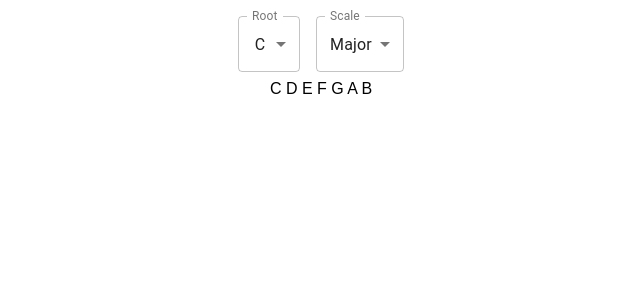
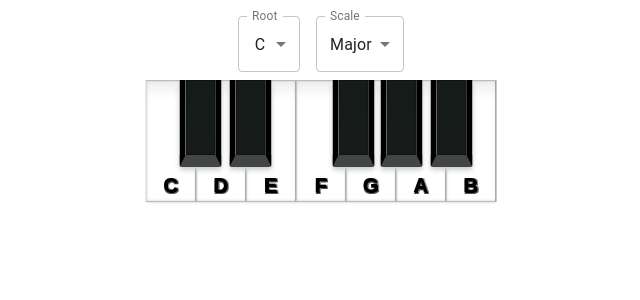
Before and after one commit to TaxableApples/Musical_Scale_Calculator, a React (Create React App) app: page / in a window 1280 px wide. Shown: the top 300 px of the page, without its empty margins (319-959 px from the left). Built offline with nearby package versions, Linux system fonts and the light colour scheme.

Commit message:
Added Keyboard

```diff
--- /dev/null
+++ b/src/App.css
@@ -0,0 +1,66 @@
+.App {
+  font-family: sans-serif;
+  text-align: center;
+}
+
+.whitekey {
+  width: 50px;
+  height: 120px;
+  background-color: #fff;
+  border: 1px solid #bbb;
+  position: absolute;
+  color: #000;
+  cursor: pointer;
+  font-size: 20px;
+  font-weight: 700;
+  text-align: center;
+  background: linear-gradient(#eee, #fff 15%);
+  box-shadow: -1px 0 0 rgb(0 0 0 / 60%) inset, 0 0 3px #ccc inset,
+    0 0 3px rgb(0 0 0 / 20%);
+}
+
+.blackkey {
+  width: 30px;
+  height: 75px;
+  background-color: #222;
+  border: 1px solid gray;
+  position: absolute;
+  z-index: 1;
+  color: #fff;
+  font-weight: 700;
+  font-size: 15px;
+  cursor: pointer;
+  text-align: center;
+  justify-content: center;
+  border-radius: 0 0 2px 2px;
+  border-width: 0 6px 12px;
+  border-color: #000;
+  border-bottom-color: #424546;
+  background: linear-gradient(#151b19 25%, #171c1a);
+  box-shadow: 0 3px 5px #ccc, inset 0 0 0 1px #111;
+}
+
+.keylabel {
+  position: absolute;
+  bottom: 3px;
+  width: 100%;
+  text-shadow: -1px -1px 0 #000, 1px -1px 0 #999, -1px 1px 0 #555,
+    1px 1px 0 #555;
+}
+
+.pianobox {
+  -webkit-user-select: none;
+  -moz-user-select: none;
+  -khtml-user-select: none;
+  -ms-user-select: none;
+  position: relative;
+  height: 140px;
+  width: 351px;
+  left: 50%;
+  transform: translate(-50%, 0);
+  overflow: hidden;
+}
+
+.piano {
+  position: absolute;
+}
--- a/src/App.js
+++ b/src/App.js
@@ -1,7 +1,6 @@
-import React from 'react';
-import "./styles.css";
+import React from "react";
 import Options from "./Options";
-
+import "./App.css";
 
 export default function App() {
   return (
--- a/src/Notes.js
+++ b/src/Notes.js
@@ -1,12 +1,13 @@
 import React from "react";
 import { notes, scales } from "./Data";
+import Piano from "./Piano";
 
 function Notes({ root, scale }) {
-  const scalenotes = [];
+  let scalenotes = [];
   let selectedScale = scales[scale];
-  let note =0;
+  let note = 0;
 
-  for (const i of selectedScale) {
+  for (let i of selectedScale) {
     note = notes.indexOf(root) + i;
     note %= notes.length;
     scalenotes.push(notes[note]);
@@ -14,9 +15,9 @@ function Notes({ root, scale }) {
 
   return (
     <div>
-      {scalenotes.join(' ')}
+      <Piano scalenotes={scalenotes} />
     </div>
-  )
+  );
 }
 
 export default Notes;
--- a/src/Options.js
+++ b/src/Options.js
@@ -77,7 +77,7 @@ function Options() {
           <MenuItem value={"Minor"}>Minor</MenuItem>
         </Select>
       </FormControl>
-      <Notes root={root} scale={scale}/>
+      <Notes root={root} scale={scale} />
     </div>
   );
 }
--- /dev/null
+++ b/src/Piano.js
@@ -0,0 +1,73 @@
+import React from "react";
+import "./App.css";
+
+function Piano(scalenotes) {
+  return (
+    <div className="pianobox">
+      <div className="piano">
+        <div style={{ left: 0 }} className="whitekey">
+          <div className="keylabel">
+            {scalenotes.scalenotes.indexOf("C") > -1 ? "C" : ""}
+          </div>
+        </div>
+        <div style={{ left: 34 }} className="blackkey">
+          <div className="keylabel">
+            {scalenotes.scalenotes.indexOf("Db") > -1 ? "Db" : ""}
+          </div>
+        </div>
+        <div style={{ left: 50 }} className="whitekey">
+          <div className="keylabel">
+            {scalenotes.scalenotes.indexOf("D") > -1 ? "D" : ""}
+          </div>
+        </div>
+        <div style={{ left: 84 }} className="blackkey">
+          <div className="keylabel">
+            {scalenotes.scalenotes.indexOf("Eb") > -1 ? "Eb" : ""}
+          </div>
+        </div>
+        <div style={{ left: 100 }} className="whitekey">
+          <div className="keylabel">
+            {scalenotes.scalenotes.indexOf("E") > -1 ? "E" : ""}
+          </div>
+        </div>
+        <div style={{ left: 150 }} className="whitekey">
+          <div className="keylabel">
+            {scalenotes.scalenotes.indexOf("F") > -1 ? "F" : ""}
+          </div>
+        </div>
+        <div style={{ left: 187 }} className="blackkey">
+          <div className="keylabel">
+            {scalenotes.scalenotes.indexOf("Gb") > -1 ? "Gb" : ""}
+          </div>
+        </div>
+        <div style={{ left: 200 }} className="whitekey">
+          <div className="keylabel">
+            {scalenotes.scalenotes.indexOf("G") > -1 ? "G" : ""}
+          </div>
+        </div>
+        <div style={{ left: 235 }} className="blackkey">
+          <div className="keylabel">
+            {scalenotes.scalenotes.indexOf("Ab") > -1 ? "Ab" : ""}
+          </div>
+        </div>
+        <div style={{ left: 250 }} className="whitekey">
+          <div className="keylabel">
+            {scalenotes.scalenotes.indexOf("A") > -1 ? "A" : ""}
+          </div>
+        </div>
+        <div style={{ left: 285 }} className="blackkey">
+          <div className="keylabel">
+            {scalenotes.scalenotes.indexOf("Bb") > -1 ? "Bb" : ""}
+          </div>
+        </div>
+        <div style={{ left: 300 }} className="whitekey">
+          <div className="keylabel">
+            {scalenotes.scalenotes.indexOf("B") > -1 ? "B" : ""}
+          </div>
+        </div>
+      </div>
+    </div>
+  );
+}
+
+export default Piano;
--- a/src/index.js
+++ b/src/index.js
@@ -3,7 +3,4 @@ import ReactDOM from "react-dom";
 import App from "./App";
 
 const rootElement = document.getElementById("root");
-ReactDOM.render(
-    <App />,
-  rootElement
-);
+ReactDOM.render(<App />, rootElement);
```
